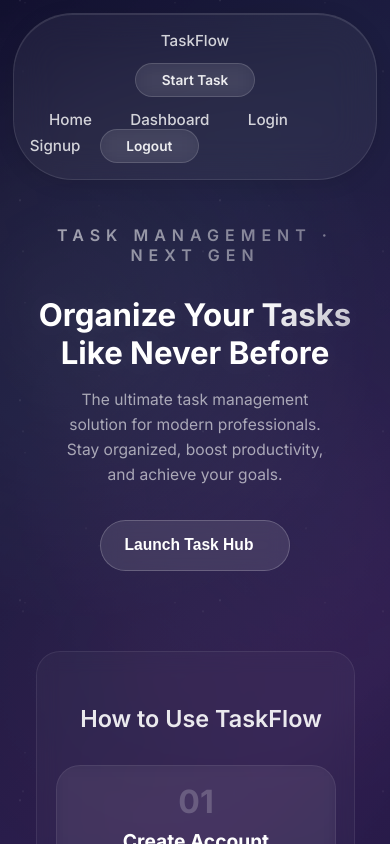
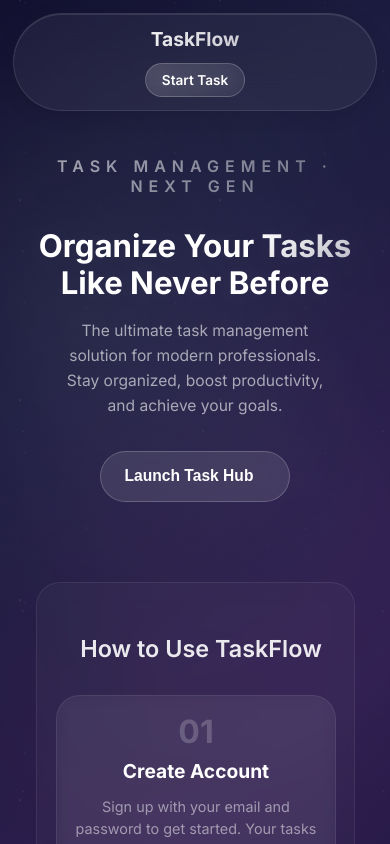
Before and after one commit to ARYANRAJ0001/task_manager_app, a React (Vite) app in the folder todo-frontend/: page / in a window 390 px wide. Shown: the top 844 px of the page. Built offline with nearby package versions, Linux system fonts and the light colour scheme.

Commit message:
Update index.css

```diff
--- a/todo-frontend/src/index.css
+++ b/todo-frontend/src/index.css
@@ -958,3 +958,193 @@ form button:hover {
   transition: all 0.3s ease;
   -webkit-font-smoothing: antialiased;
 }
+/* ========================================
+   NAVBAR - Desktop First
+   ======================================== */
+nav {
+  position: relative;
+  z-index: 100;
+  display: flex;
+  justify-content: space-between;
+  align-items: center;
+  flex-wrap: wrap;
+  background: rgba(255, 255, 255, 0.05);
+  backdrop-filter: blur(20px);
+  -webkit-backdrop-filter: blur(20px);
+  padding: 0.8rem 2rem;
+  margin: 1rem 2rem;
+  border-radius: 60px;
+  box-shadow: 0 4px 20px rgba(0, 0, 0, 0.1), inset 0 1px 0 rgba(255, 255, 255, 0.1);
+  border: 1px solid rgba(255, 255, 255, 0.1);
+  transition: all 0.3s ease;
+}
+
+nav:hover {
+  background: rgba(255, 255, 255, 0.08);
+  border-color: rgba(255, 255, 255, 0.2);
+  box-shadow: 0 8px 30px rgba(0, 0, 0, 0.15);
+}
+
+.nav-brand .logo {
+  font-size: 1.2rem;
+  font-weight: 700;
+  background: linear-gradient(135deg, #fff, rgba(255, 255, 255, 0.7));
+  -webkit-background-clip: text;
+  background-clip: text;
+  color: transparent;
+  text-decoration: none;
+}
+
+.nav-links {
+  display: flex;
+  align-items: center;
+  gap: 0.5rem;
+  flex-wrap: wrap;
+}
+
+nav a {
+  text-decoration: none;
+  font-weight: 500;
+  color: rgba(255, 255, 255, 0.8);
+  transition: all 0.3s ease;
+  font-size: clamp(0.8rem, 4vw, 0.95rem);
+  padding: 0.5rem 1.2rem;
+  border-radius: 40px;
+  position: relative;
+}
+
+nav a::before {
+  content: '';
+  position: absolute;
+  bottom: 0;
+  left: 50%;
+  transform: translateX(-50%);
+  width: 0;
+  height: 2px;
+  background: linear-gradient(90deg, #fff, rgba(255, 255, 255, 0.5), #fff);
+  transition: width 0.3s ease;
+  border-radius: 2px;
+}
+
+nav a:hover::before {
+  width: 70%;
+}
+
+nav a:hover {
+  color: #ffffff;
+  text-shadow: 0 0 15px rgba(255, 255, 255, 0.3);
+}
+
+nav button {
+  background: rgba(255, 255, 255, 0.08);
+  border: 1px solid rgba(255, 255, 255, 0.15);
+  padding: 0.5rem 1.6rem;
+  border-radius: 40px;
+  font-weight: 600;
+  cursor: pointer;
+  font-family: 'Inter', sans-serif;
+  color: rgba(255, 255, 255, 0.9);
+  transition: all 0.3s ease;
+  font-size: clamp(0.75rem, 3.5vw, 0.9rem);
+  backdrop-filter: blur(10px);
+}
+
+nav button:hover {
+  background: rgba(255, 255, 255, 0.15);
+  transform: translateY(-2px);
+  box-shadow: 0 5px 20px rgba(0, 0, 0, 0.2);
+  border-color: rgba(255, 255, 255, 0.3);
+  color: #ffffff;
+}
+
+/* Start Task Button - Hidden on desktop */
+.start-task-btn {
+  display: none !important;
+}
+
+/* ========================================
+   MOBILE NAVBAR - Only on small screens
+   ======================================== */
+@media (max-width: 768px) {
+  nav {
+    margin: 0.8rem;
+    padding: 0.8rem 1.2rem;
+  }
+
+  /* Show Start Task button on mobile */
+  .start-task-btn {
+    display: block !important;
+    background: linear-gradient(135deg, rgba(255, 255, 255, 0.15), rgba(255, 255, 255, 0.05));
+    border: 1px solid rgba(255, 255, 255, 0.2);
+    padding: 0.5rem 1rem;
+    border-radius: 40px;
+    cursor: pointer;
+    font-size: 0.85rem;
+    font-weight: 600;
+    color: white;
+    transition: all 0.3s ease;
+    font-family: 'Inter', sans-serif;
+  }
+
+  .start-task-btn:hover {
+    background: rgba(255, 255, 255, 0.2);
+    transform: translateY(-2px);
+  }
+
+  /* Hide nav links by default on mobile */
+  .nav-links {
+    position: absolute;
+    top: 100%;
+    left: 0;
+    right: 0;
+    background: rgba(10, 10, 20, 0.95);
+    backdrop-filter: blur(20px);
+    flex-direction: column;
+    padding: 0;
+    border-radius: 20px;
+    margin-top: 0.8rem;
+    gap: 0;
+    opacity: 0;
+    visibility: hidden;
+    transform: translateY(-10px);
+    transition: all 0.3s ease;
+    z-index: 99;
+    border: 1px solid rgba(255, 255, 255, 0.1);
+    overflow: hidden;
+    max-height: 0;
+  }
+
+  /* Show when open */
+  .nav-links.nav-open {
+    opacity: 1;
+    visibility: visible;
+    transform: translateY(0);
+    padding: 1rem;
+    gap: 0.8rem;
+    max-height: 500px;
+  }
+
+  .nav-links a,
+  .nav-links button {
+    width: 100%;
+    text-align: center;
+    margin: 0;
+  }
+}
+
+/* Desktop - ensure nav-links are always visible */
+@media (min-width: 769px) {
+  .nav-links {
+    display: flex !important;
+    position: static;
+    background: transparent;
+    backdrop-filter: none;
+    flex-direction: row;
+    padding: 0;
+    opacity: 1 !important;
+    visibility: visible !important;
+    transform: none !important;
+    border: none;
+    max-height: none !important;
+  }
+}
```
